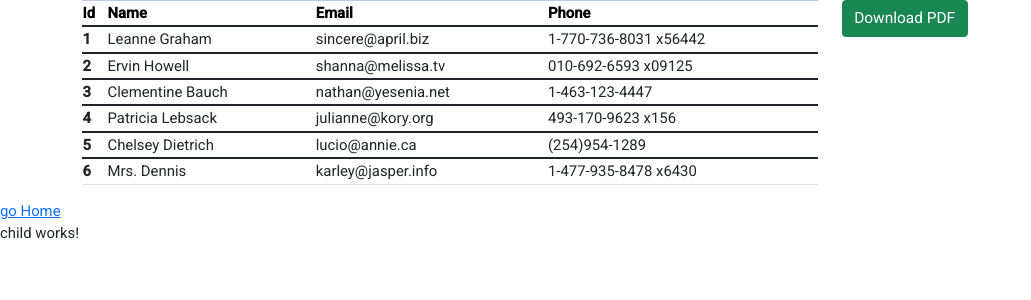
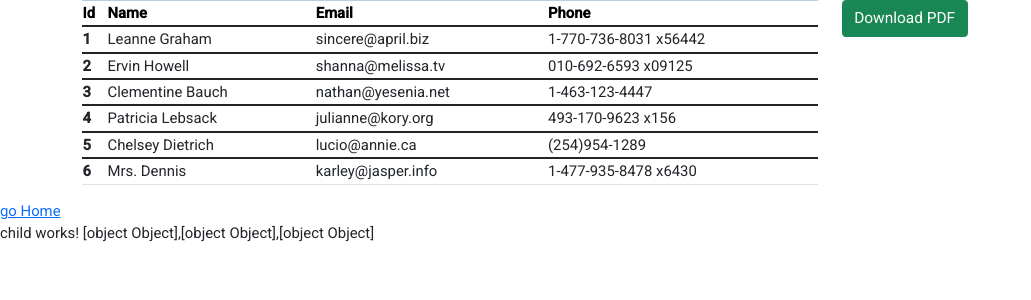
Before and after one commit to usama-khalied/angularPDF, an Angular app: page / in a window 1280 px wide. Shown: the top 300 px of the page, without its empty margins (0-1031 px from the left). Built offline with nearby package versions, Linux system fonts and the light colour scheme.

Commit message:
Update child.component.html

```diff
--- a/src/app/component/child/child.component.html
+++ b/src/app/component/child/child.component.html
@@ -1 +1 @@
-<p>child works!</p>
+<p>child works! {{recieved}}</p>
```
